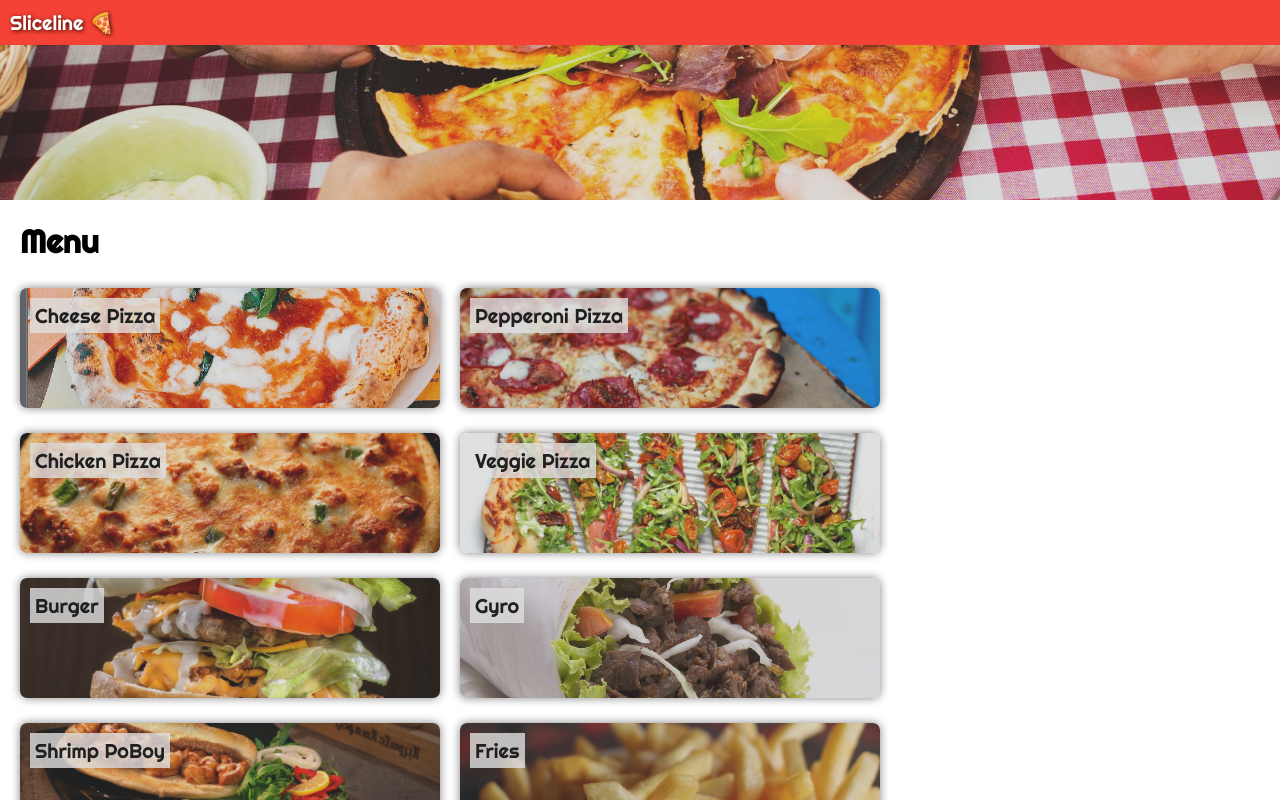
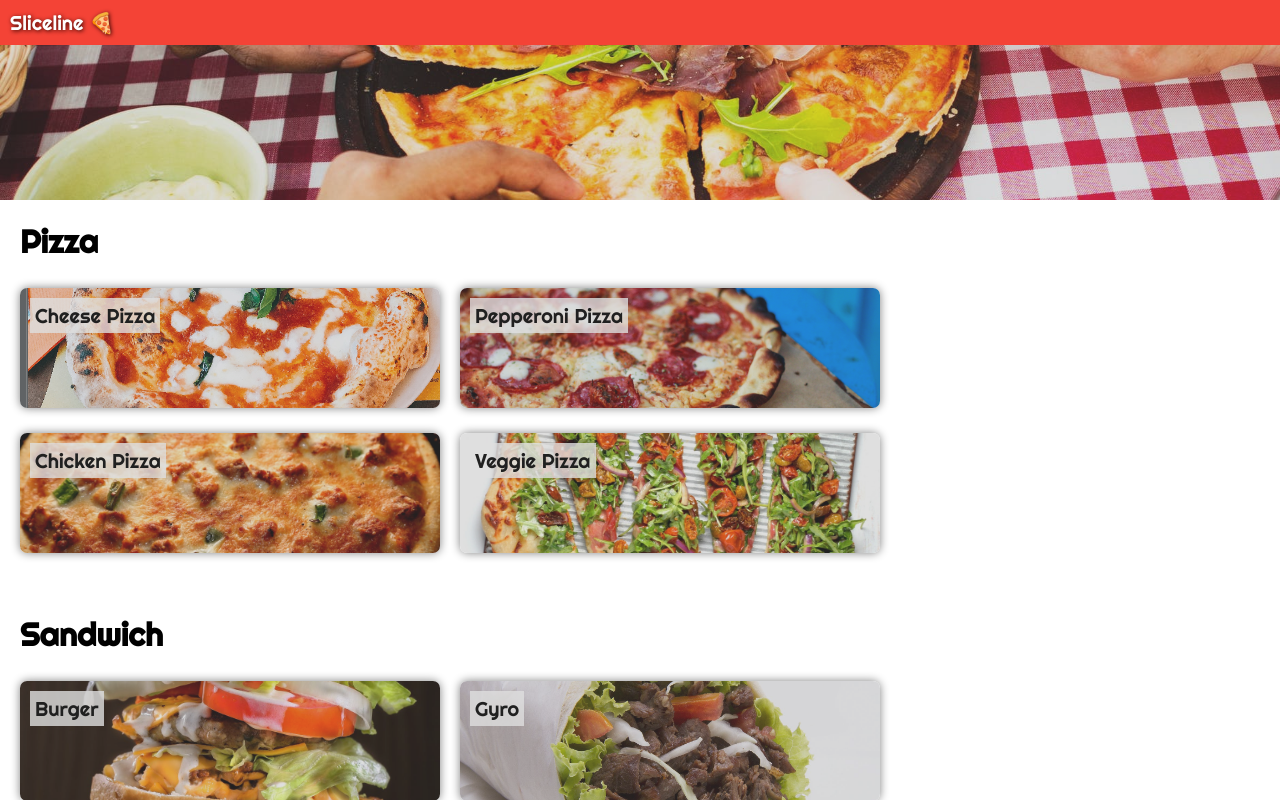
Before and after one commit to larsthrasher/pizzaapp, a React (Create React App) app: page / in a window 1280 px wide. Shown: the top 800 px of the page. Built offline with nearby package versions, Linux system fonts and the light colour scheme.

Commit message:
sections

```diff
--- a/src/Data/FoodData.js
+++ b/src/Data/FoodData.js
@@ -1,33 +1,49 @@
-export const foods = [
+export const foodItems = [
   {
     name: "Cheese Pizza",
-    img: "/img/pizza.png"
+    img: "/img/pizza.png",
+    section: "Pizza",
   },
   {
     name: "Pepperoni Pizza",
-    img: "/img/pizza2.jpeg"
+    img: "/img/pizza2.jpeg",
+    section: "Pizza"
   },
   {
     name: "Chicken Pizza",
-    img: "/img/chicken-pizza.jpeg"
+    img: "/img/chicken-pizza.jpeg",
+    section: "Pizza"
   },
   {
     img: "/img/healthy-pizza.jpeg",
-    name: "Veggie Pizza"
+    name: "Veggie Pizza",
+    section: "Pizza"
   },
   {
     img: "/img/burger.jpeg",
-    name: "Burger"
+    name: "Burger",
+    section: "Sandwich"
   },
   { img: "/img/gyro.jpeg",
-    name: "Gyro"
+    name: "Gyro",
+    section: "Sandwich"
   },
   {
     img: "/img/sandwich.jpeg",
-    name: "Shrimp PoBoy"
+    name: "Shrimp PoBoy",
+    section: "Sandwich"
   },
   {
     img: "/img/fries.jpeg",
-    name: "Fries"
+    name: "Fries",
+    section: 'Sides'
   }
 ];
+
+export const foods = foodItems.reduce((res, food) => {
+  if(!res[food.section]){
+    res[food.section] = [];
+  }
+  res[food.section].push(food);
+  return res;
+}, {});
--- a/src/Menu/Menu.js
+++ b/src/Menu/Menu.js
@@ -11,15 +11,21 @@ const MenuStyled = styled.div`
 
 export function Menu(){
   return <MenuStyled>
-    <h1> Menu </h1>
+    {Object.entries(foods).map(([sectionName, foods]) => (
+      <>
+        <h1> {sectionName} </h1>
         <FoodGrid>
           {foods.map(food => (
-      <Food img={food.img}>
+            <Food
+              img={food.img}
+            >
               <FoodLabel>
-          {food.name}
+                <div>{food.name}</div>
               </FoodLabel>
             </Food>
           ))}
         </FoodGrid>
+      </>
+    ))}
   </MenuStyled>
 }
```
Lines whose indentation alone changed are shown as unchanged.
